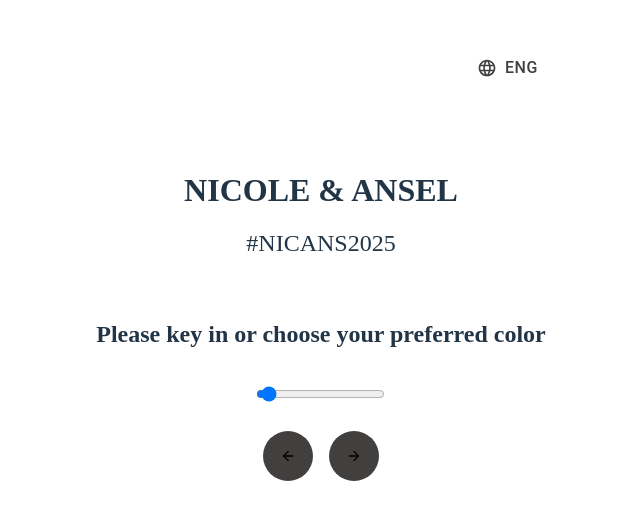
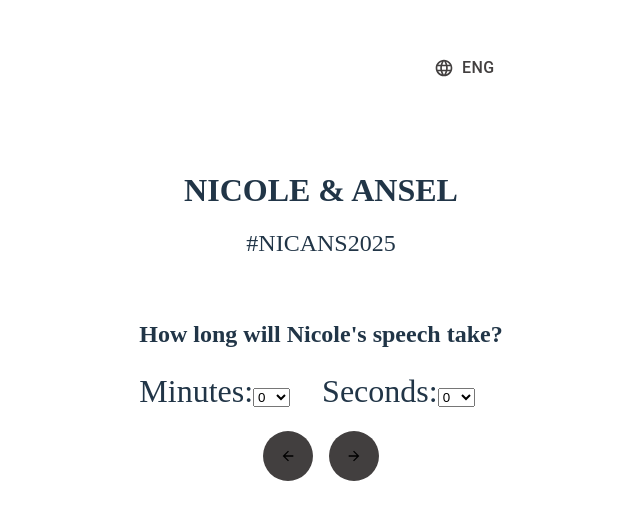
Before and after one commit to punnyhuimin/guess-the-time, a React (Vite) app in the folder app/: page / in a window 1280 px wide. Both pictures are taken after a click on the button 673 px from the left and 455 px from the top of the page. Shown: the top 520 px of the page, without its empty margins (319-959 px from the left). Built offline with nearby package versions, Linux system fonts and the light colour scheme; a web font is replaced by a local one.

Commit message:
Add time picker to form

```diff
--- a/app/src/page/Survey.tsx
+++ b/app/src/page/Survey.tsx
@@ -15,14 +15,18 @@ interface ResponseType {
 
 const questions: QuestionType[] = [
   { id: 1, text: 'start-prompt', type: 'text' },
-  { id: 2, text: 'color-pick', type: 'slider' },
-  { id: 3, text: 'nicole-time', type: 'number' },
-  { id: 4, text: 'ansel-time', type: 'number' },
+  { id: 2, text: 'nicole-time', type: 'time' },
+  { id: 3, text: 'ansel-time', type: 'time' },
 ];
 
 const Survey = () => {
   const [currentQuestion, setCurrentQuestion] = useState(0);
   const [responses, setResponses] = useState<ResponseType>({});
+  const [times, setTimes] = useState({
+    nicole: { minutes: 0, seconds: 0 },
+    ansel: { minutes: 0, seconds: 0 },
+  });
+
   const { t } = useTranslation();
   const [isNext, setIsNext] = useState(true);
 
@@ -33,8 +37,8 @@ const Survey = () => {
     } else {
       console.log('Survey Complete:', responses);
       const name = responses[1] as string;
-      const timeN = responses[3] as number;
-      const timeA = responses[4] as number;
+      const timeN = times.nicole.minutes * 60 + times.nicole.seconds;
+      const timeA = times.ansel.minutes * 60 + times.ansel.seconds;
 
       try {
         await submitGuess(name, timeA, timeN);
@@ -45,11 +49,7 @@ const Survey = () => {
       }
     }
   };
-  /*************  ✨ Codeium Command ⭐  *************/
-  /**
-   * Goes back to the previous question. If this is the first question, nothing happens.
-   */
-  /******  b30d3cd8-facc-4ca2-b904-41f0c1f28a7c  *******/
+
   const handleBack = () => {
     setIsNext(false);
     if (currentQuestion > 0) {
@@ -61,6 +61,28 @@ const Survey = () => {
       ...responses,
       [questions[currentQuestion].id]: e.target.value,
     });
+  };
+
+  const handleMinuteChange = (person: 'nicole' | 'ansel', value: number) => {
+    setTimes((prev) => ({
+      ...prev,
+      [person]: {
+        ...prev[person],
+        minutes: value,
+      },
+    }));
+    console.log(times);
+  };
+
+  const handleSecondChange = (person: 'nicole' | 'ansel', value: number) => {
+    setTimes((prev) => ({
+      ...prev,
+      [person]: {
+        ...prev[person],
+        seconds: value,
+      },
+    }));
+    console.log(times);
   };
 
   const renderInput = () => {
@@ -76,25 +98,47 @@ const Survey = () => {
       );
     }
 
-    if (question.type === 'number') {
+    if (question.id === 2 || question.id === 3) {
+      const personKey = question.id === 2 ? 'nicole' : 'ansel';
+
       return (
-        <input
-          type="number"
-          value={responses[question.id] || ''}
-          onChange={handleInputChange}
-        />
-      );
-    }
+        <div style={{ display: 'flex', gap: '1rem' }}>
+          <label>
+            Minutes:
+            <select
+              key={times[personKey].minutes}
+              value={times[personKey].minutes}
+              onChange={(e) =>
+                handleMinuteChange(personKey, Number(e.target.value))
+              }
+              style={{ color: 'black' }}
+            >
+              {Array.from({ length: 60 }, (_, i) => (
+                <option key={i} value={i}>
+                  {i}
+                </option>
+              ))}
+            </select>
+          </label>
 
-    if (question.type === 'slider') {
-      return (
-        <input
-          type="range"
-          min="1"
-          max="100"
-          value={responses[question.id] || 5}
-          onChange={handleInputChange}
-        />
+          <label>
+            Seconds:
+            <select
+              key={times[personKey].seconds}
+              value={times[personKey].seconds}
+              onChange={(e) =>
+                handleSecondChange(personKey, Number(e.target.value))
+              }
+              style={{ color: 'black' }}
+            >
+              {Array.from({ length: 60 }, (_, i) => (
+                <option key={i} value={i}>
+                  {i}
+                </option>
+              ))}
+            </select>
+          </label>
+        </div>
       );
     }
   };
```
Also changed, not shown: 1 other file (tests, documents, lock files or other folders).
